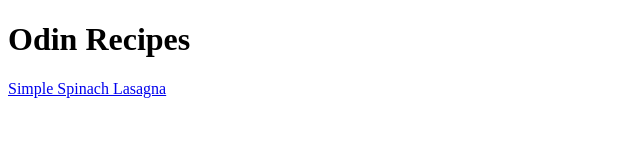
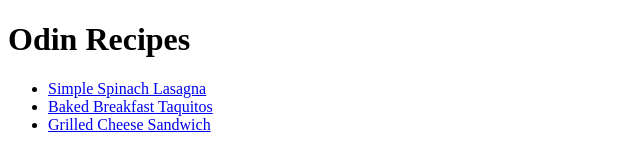
Before and after one commit to OPC-Proj/odin-recipes, a plain HTML site: page index.html in a window 1280 px wide. Shown: the whole page, without its empty margins (0-640 px from the left). Drawn offline with Linux system fonts and the light colour scheme.

Commit message:
Update index with new recipes

```diff
--- a/index.html
+++ b/index.html
@@ -9,7 +9,11 @@
 
     <body>
         <h1>Odin Recipes</h1>
-        <a href="./recipes/lasagna.html">Simple Spinach Lasagna</a>
+        <ul>
+            <li><a href="./recipes/lasagna.html">Simple Spinach Lasagna</a></li>
+            <li><a href="./recipes/breakfast_taquitos.html">Baked Breakfast Taquitos</a></li>
+            <li><a href="./recipes/grilled_cheese_sandwich.html">Grilled Cheese Sandwich</a></li>
+        </ul>
     </body>
 
 </html>
```
